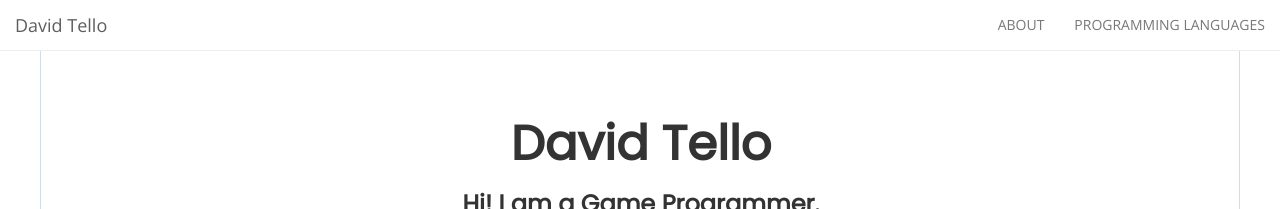
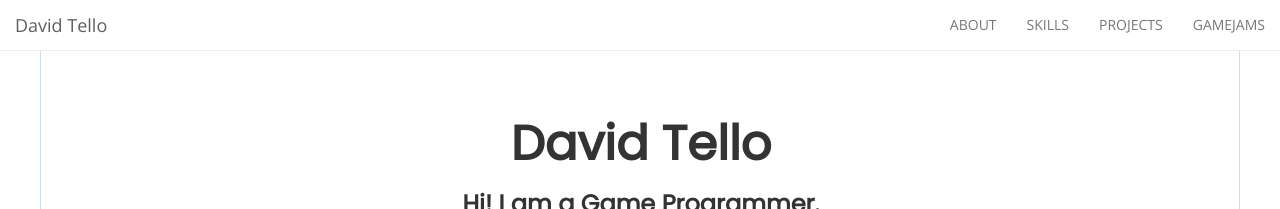
Before and after one commit to DavidTello1/Website, a Jekyll site: the page built from index.html, in a window 1280 px wide. Shown: the top 209 px of the page. Built offline with Jekyll 4.4.1, drawn with Linux system fonts in a browser that asks for light colours; nearby versions of some CDN libraries; the list of posts is cut into pages by our own code.

Commit message:
Update _config.yml

```diff
--- a/_config.yml
+++ b/_config.yml
@@ -40,4 +40,6 @@ enable_contact: false
 enable_nav: true
 nav_item:
   - { url: '/Website/#top', text: 'ABOUT' }
-  - { url: '/Website/#programming-languages', text: 'PROGRAMMING LANGUAGES' }
+  - { url: '/Website/#skills', text: 'SKILLS' }
+  - { url: '/Website/#projects', text: 'PROJECTS' }
+  - { url: '/Website/#gamejams', text: 'GAMEJAMS' }
```
